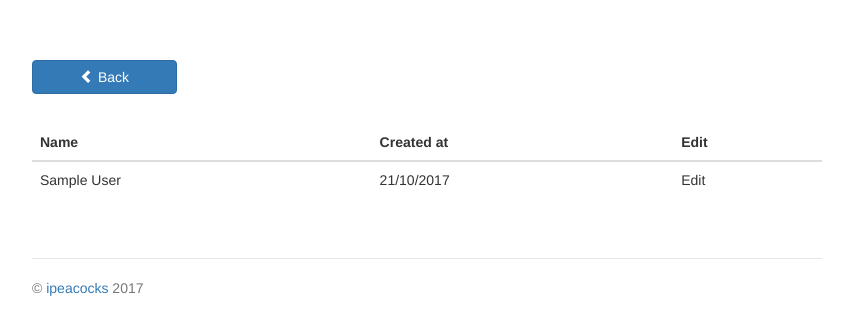
After one commit to ipeacocks/ansibletasker, a Flask app: page /users in a window 1280 px wide. The commit adds this page. Shown: the top 335 px of the page, without its empty margins (213-1066 px from the left). Run offline with Flask 2, Linux system fonts and the light colour scheme; the visitor is signed in with stand-in values (Sample User, id 1); data comes from the database, SQL or seed files in the repository; some libraries are stand-ins or nearby versions.

Commit message:
Users page

```diff
--- a/project/templates/main.html
+++ b/project/templates/main.html
@@ -5,6 +5,7 @@
 <div class="header clearfix row">
     <nav>
       <ul class="nav nav-pills pull-right">
+        <li role="presentation"><a href="{{ url_for('users') }}">Users</a></li>
         <li role="presentation"><a href="{{ url_for('history') }}">History</a></li>
         <li role="presentation"><a href="{{ url_for('about') }}">About</a></li>
       </ul>
--- /dev/null
+++ b/project/templates/users.html
@@ -0,0 +1,31 @@
+{% extends "_base.html" %}
+
+{% block content %}
+
+<div class="row">
+    <p><a href='/' class='btn btn-primary button_style' role='button'><span class='glyphicon glyphicon-chevron-left'></span> Back</a></p>
+</div>
+
+<div class="row">
+    <br>
+    <table class="table table-hover">
+        <thead>
+            <tr>
+                <th>Name</th>
+                <th>Created at</th>
+                <th>Edit</th>
+            </tr>
+        </thead>
+        <tbody>
+        {% for user in users %}
+            <tr>
+                <td>{{ user.name }}</td>
+                <td>21/10/2017</td>
+                <td>Edit</td>
+            </tr>
+        {% endfor %}
+        </tbody>
+    </table>
+</div>
+
+{% endblock %}
--- a/project/views.py
+++ b/project/views.py
@@ -5,6 +5,7 @@
 from flask import Flask, render_template, request, redirect, \
     url_for, session, flash
 from flask_sqlalchemy import SQLAlchemy
+from flask_bcrypt import Bcrypt
 
 import subprocess
 import datetime
@@ -58,6 +59,8 @@ def login():
     if request.method == 'POST':
         user = User.query.filter_by(name=request.form['name']).first()
         if user and user.password == request.form['password']:
+        # if user and bcrypt.check_password_hash(user.password,
+        #             request.form['password']):
             session['logged_in'] = True
             session['user_id'] = user.id
             session['name'] = user.name
@@ -131,6 +134,16 @@ def histories():
     return db.session.query(History).order_by(History.date.asc())
 
 
+def list_users():
+    return db.session.query(User).order_by(User.name)
+
+
+@app.route("/users")
+@login_required
+def users():
+    return render_template('users.html', users=list_users())
+
+
 @app.route("/history")
 @login_required
 def history():
```
